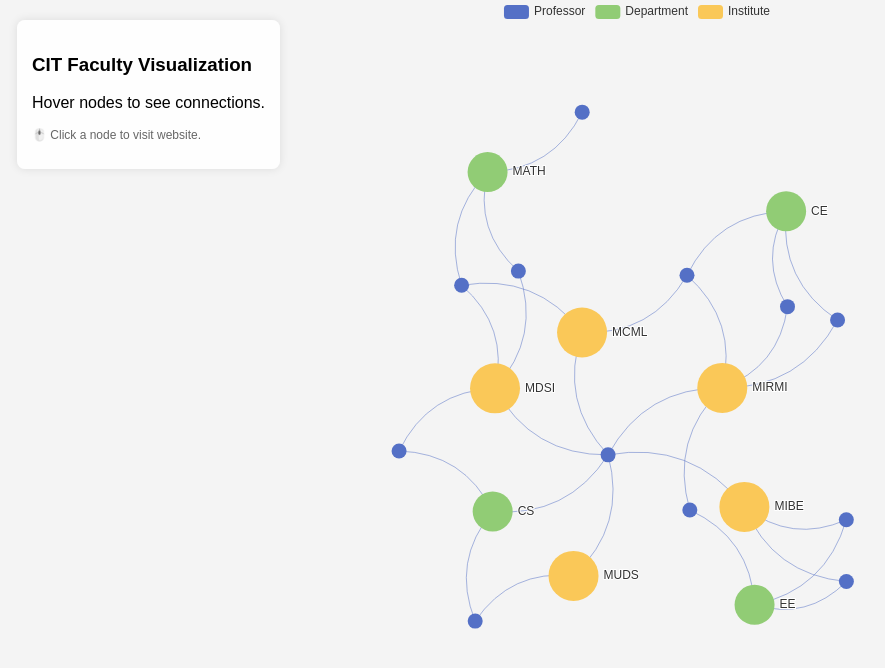
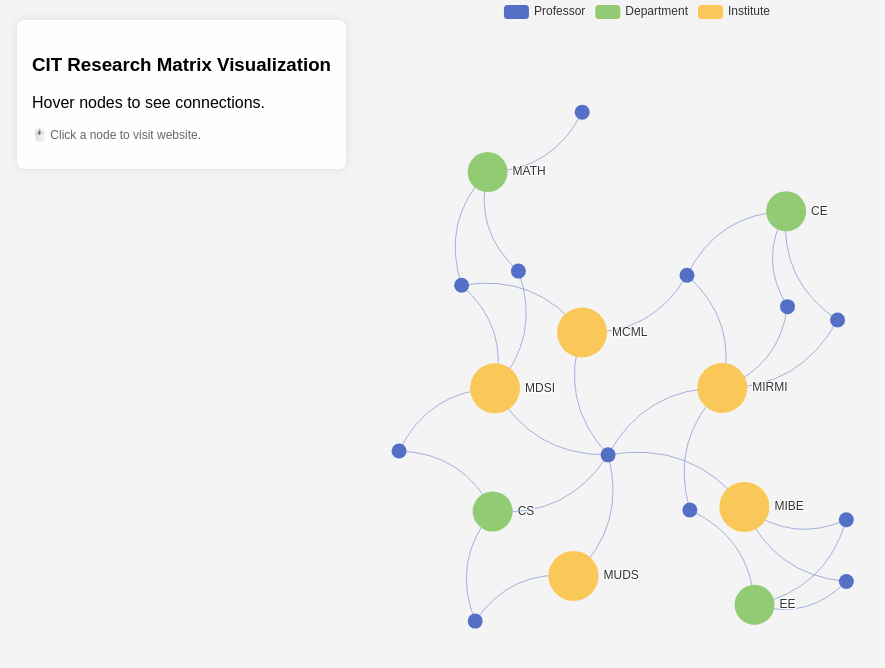
Before and after one commit to wanzhu988/CIT-Research-Matrix, a plain HTML site: page test.html in a window 1280 px wide. Shown: the whole page, without its empty margins (3-888 px from the left). Drawn offline with nearby package versions, Linux system fonts and the light colour scheme.

Commit message:
update name

```diff
--- a/test.html
+++ b/test.html
@@ -20,7 +20,7 @@
 <body>
 
     <div class="control-panel">
-        <h3>CIT Faculty Visualization</h3>
+        <h3>CIT Research Matrix Visualization</h3>
         <p>Hover nodes to see connections.</p>
         <p class="hint">🖱️ Click a node to visit website.</p>
     </div>
```
